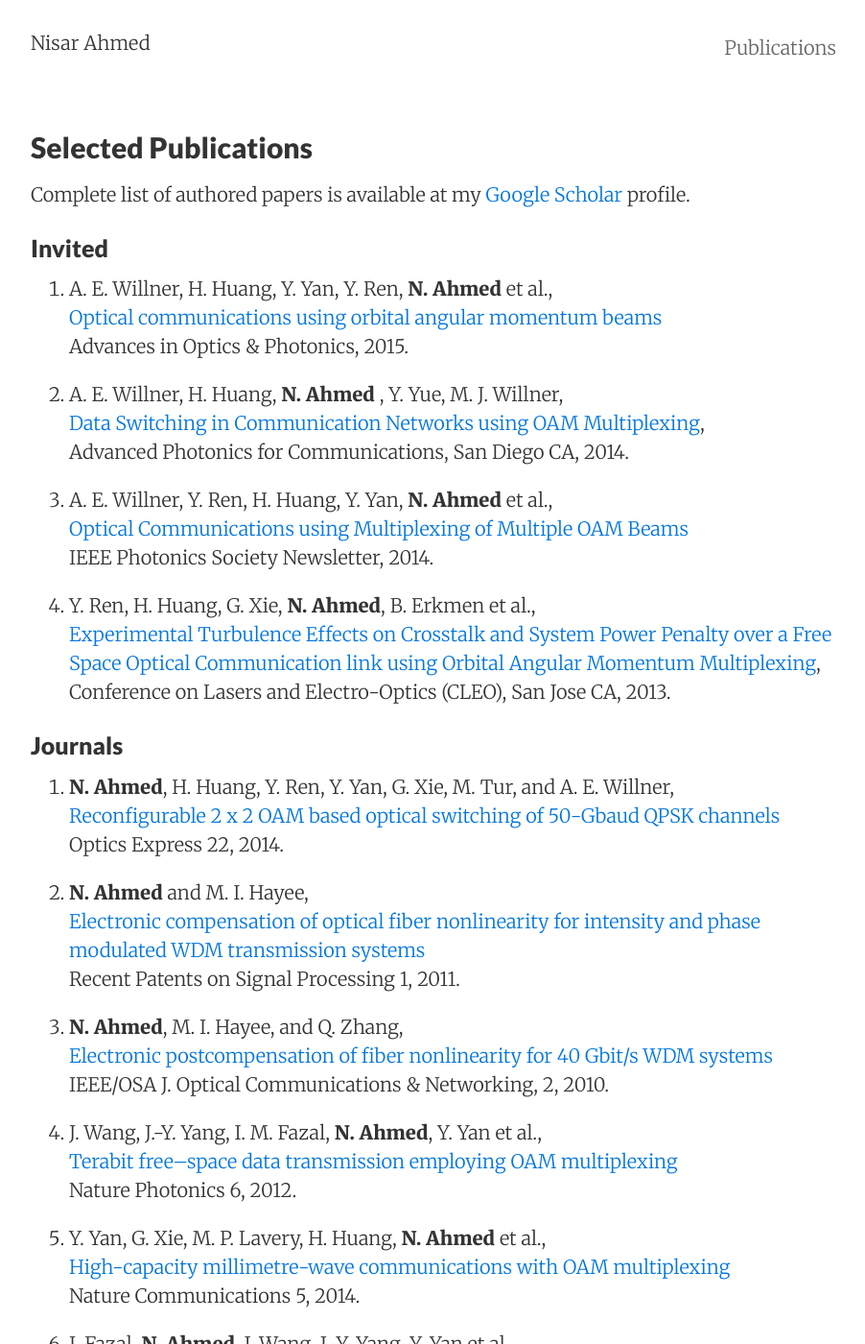
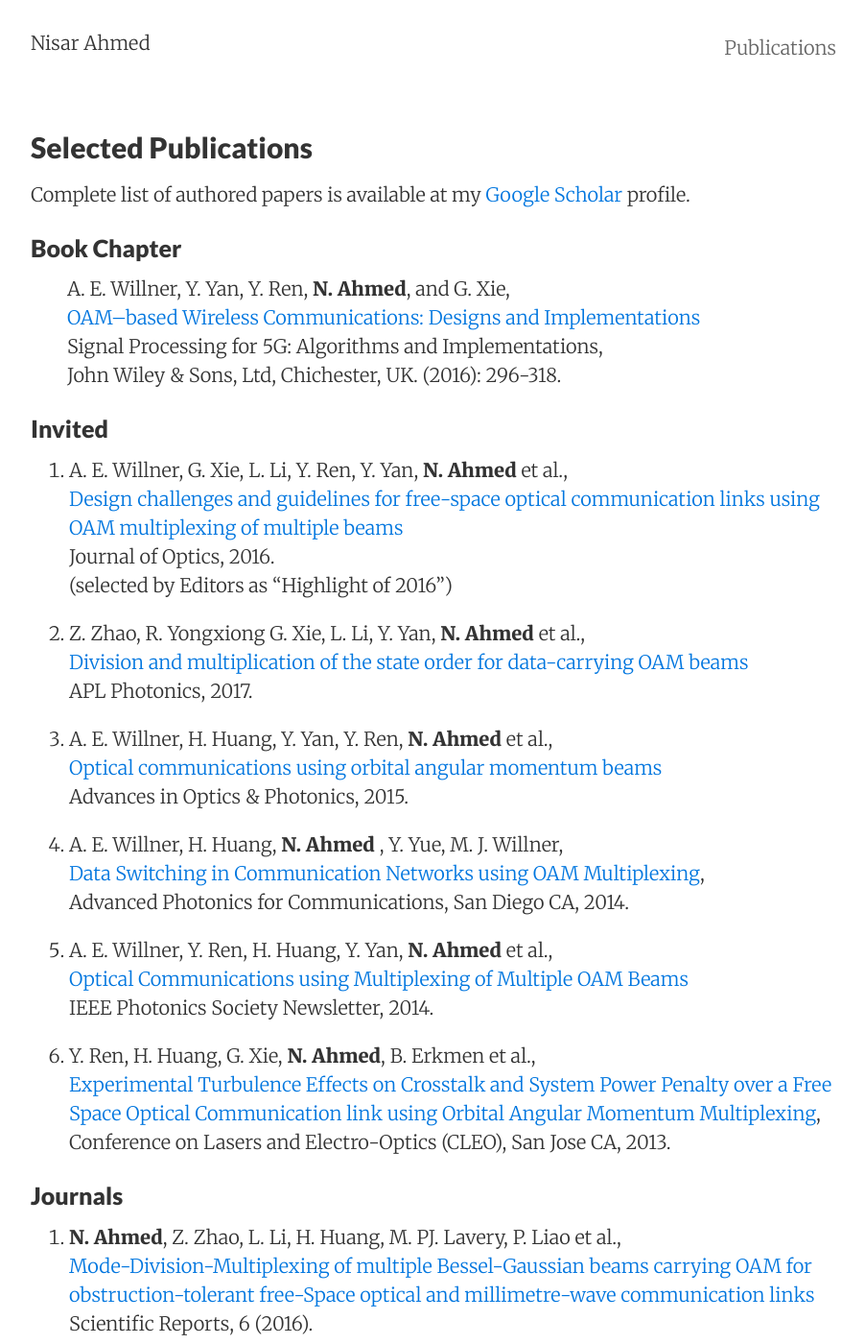
Before and after one commit to nisarahm/nisarahm.github.io, a Jekyll site: the page built from publications.md, in a window 1280 px wide and 1400 px high. Shown: the whole window at 96% size, without its empty margins (188-1090 px from the left). Built offline with Jekyll 4.4.1, drawn with Linux system fonts in a browser that asks for light colours; some of the changed text lies outside the part shown.

Commit message:
Updated papers

```diff
--- a/publications.md
+++ b/publications.md
@@ -6,22 +6,39 @@ permalink: /publications/
 
 Complete list of authored papers is available at my [Google Scholar](http://tinyurl.com/nisarahmed) profile.
 
+### Book Chapter
+
+&nbsp; &nbsp; &nbsp; &nbsp; A. E. Willner, Y. Yan, Y. Ren, **N. Ahmed**, and G. Xie, <br>
+&nbsp; &nbsp; &nbsp; &nbsp; [OAM–based Wireless Communications: Designs and Implementations](https://onlinelibrary.wiley.com/doi/abs/10.1002/9781119116493.ch13) <br>
+&nbsp; &nbsp; &nbsp; &nbsp; Signal Processing for 5G: Algorithms and Implementations, <br>
+&nbsp; &nbsp; &nbsp; &nbsp; John Wiley & Sons, Ltd, Chichester, UK. (2016): 296-318.
+
+
 ### Invited
 
- 1. A. E. Willner, H. Huang, Y. Yan, Y. Ren, **N. Ahmed** et al., <br>
+ 1. A. E. Willner, G. Xie, L. Li, Y. Ren, Y. Yan, **N. Ahmed** et al., <br>
+ [Design challenges and guidelines for free-space optical communication links using OAM multiplexing of multiple beams](http://iopscience.iop.org/article/10.1088/2040-8978/18/7/074014/pdf) <br>
+ Journal of Optics, 2016. <br>
+ (selected by Editors as “Highlight of 2016”)
+
+ 2. Z. Zhao, R. Yongxiong G. Xie, L. Li, Y. Yan, **N. Ahmed** et al., <br>
+[Division and multiplication of the state order for data-carrying OAM beams](https://aip.scitation.org/doi/10.1063/1.4968838) <br>
+APL Photonics, 2017.
+
+3. A. E. Willner, H. Huang, Y. Yan, Y. Ren, **N. Ahmed** et al., <br>
  [Optical communications using orbital angular momentum beams](https://www.osapublishing.org/aop/abstract.cfm?uri=aop-7-1-66) <br>
  Advances in Optics &amp; Photonics, 2015.
 
- 2. A. E. Willner, H. Huang, **N. Ahmed**	, Y. Yue, M. J. Willner, <br>
+4. A. E. Willner, H. Huang, **N. Ahmed**	, Y. Yue, M. J. Willner, <br>
 [Data Switching in Communication Networks using OAM Multiplexing](https://www.osapublishing.org/abstract.cfm?uri=PS-2014-PT1B.1), <br>
 Advanced Photonics for Communications, San Diego CA, 2014.
 
 
- 3. A. E. Willner, Y. Ren, H. Huang, Y. Yan, **N. Ahmed** et al., <br>
+ 5. A. E. Willner, Y. Ren, H. Huang, Y. Yan, **N. Ahmed** et al., <br>
 [Optical Communications using Multiplexing of Multiple OAM Beams](http://www.ieee.org/ns/periodicals/Photo/jun2014/index.html) <br>
 IEEE Photonics Society Newsletter, 2014.
 
- 4. Y. Ren, H. Huang, G. Xie, **N. Ahmed**, B. Erkmen et al.,<br>
+ 6. Y. Ren, H. Huang, G. Xie, **N. Ahmed**, B. Erkmen et al.,<br>
 [Experimental Turbulence Effects on Crosstalk and System Power
 Penalty over a Free Space Optical Communication link using Orbital
 Angular Momentum Multiplexing](https://www.osapublishing.org/abstract.cfm?uri=CLEO_SI-2013-CM2G.4), <br>
@@ -29,37 +46,41 @@ Conference on Lasers and Electro-Optics (CLEO), San Jose CA, 2013.
 
 ### Journals
 
+ 1. **N. Ahmed**, Z. Zhao, L. Li, H. Huang, M. PJ. Lavery, P. Liao et al., <br>
+ [Mode-Division-Multiplexing of multiple Bessel-Gaussian beams carrying OAM for obstruction-tolerant free-Space optical and millimetre-wave communication links](https://www.nature.com/articles/srep22082) <br>
+ Scientific Reports, 6 (2016).
+
  1. **N. Ahmed**, H. Huang, Y. Ren, Y. Yan, G. Xie, M. Tur, and A. E. Willner, <br>
  [Reconfigurable 2 x 2 OAM based optical switching of 50-Gbaud QPSK channels](https://www.osapublishing.org/oe/abstract.cfm?uri=oe-22-1-756) <br>
- Optics Express 22, 2014.
+ Optics Express, 22 2014.
 
  2. **N. Ahmed** and M. I. Hayee, <br>
  [Electronic compensation of optical fiber nonlinearity for intensity and phase modulated WDM transmission systems](http://benthamscience.com/journals/recent-patents-on-signal-processing/volume/1/issue/2/page/116/) <br>
- Recent Patents on Signal Processing 1, 2011.
+ Recent Patents on Signal Processing 1, (2011).
 
  3. **N. Ahmed**, M. I. Hayee, and Q. Zhang, <br>
  [Electronic postcompensation of fiber nonlinearity for 40 Gbit/s WDM systems](https://www.osapublishing.org/jocn/abstract.cfm?uri=jocn-2-7-456) <br>
- IEEE/OSA J. Optical Communications &amp; Networking, 2, 2010.
+ IEEE/OSA J. Optical Communications &amp; Networking, 2, (2010).
 
  4. J. Wang, J.-Y. Yang, I. M. Fazal, **N. Ahmed**, Y. Yan et al., <br>
  [Terabit free--space data transmission employing OAM multiplexing](http://www.nature.com/nphoton/journal/v6/n7/full/nphoton.2012.138.html) <br>
- Nature Photonics 6, 2012.
+ Nature Photonics, 6 (2012).
 
  5. Y. Yan, G. Xie, M. P. Lavery, H. Huang, **N. Ahmed** et al., <br>
  [High-capacity millimetre-wave communications with OAM multiplexing](http://www.nature.com/ncomms/2014/140916/ncomms5876/full/ncomms5876.html) <br>
- Nature Communications 5, 2014.
+ Nature Communications, 5 (2014).
 
  6. I. Fazal, **N. Ahmed**, J. Wang, J.-Y. Yang, Y. Yan et al.,<br>
  [2  Tbit/s Free-space Data Transmission on Two Orthogonal OAM beams each carrying 25 WDM Channels](https://www.osapublishing.org/ol/fulltext.cfm?uri=ol-37-22-4753&id=246043) <br>
- Optics Letters 37, 2012.
+ Optics Letters, 37 (2012).
 
  7. A. Bogoni, X. Wu, S. R. Nuccio, **N. Ahmed**, and A. E. Willner, <br>
  [160 Gbit/s binary-to-quaternary amplitude shift keying encoding in the optical domain](https://www.osapublishing.org/ol/abstract.cfm?uri=ol-36-11-1978), <br>
- Optics Letters 36, 2011.
+ Optics Letters, 36 (2011).
 
  8. S. Khaleghi, O. F. Yilmaz, M. R. Chitgarha, M. Tur, **N. Ahmed**, S. R. Nuccio, I. M. Fazal, X. Wu, M. W. Haney, C. Langrock, M. M. Fejer, and Alan E. Willner, <br>
  [High–speed correlation and equalization using a continuously tunable all-optical tapped delay line](http://ieeexplore.ieee.org/stamp/stamp.jsp?tp=&arnumber=6224163),<br>
- IEEE Photonics Journal 4, 2012.
+ IEEE Photonics Journal, 4 (2012).
 
 ### Conferences
 
```
